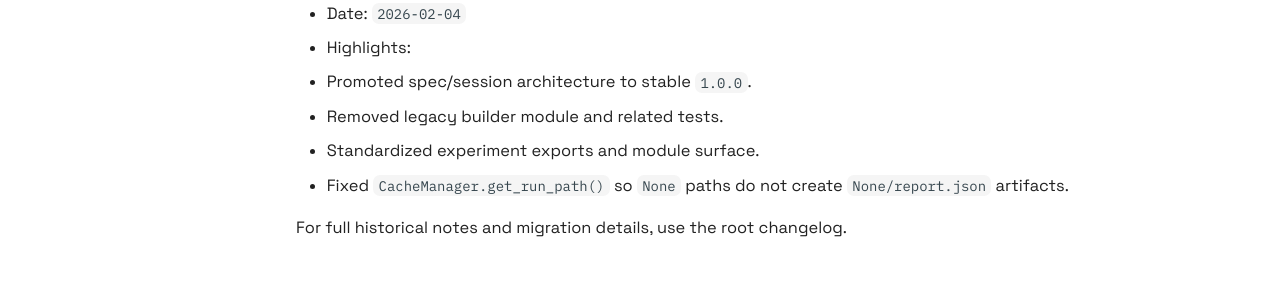
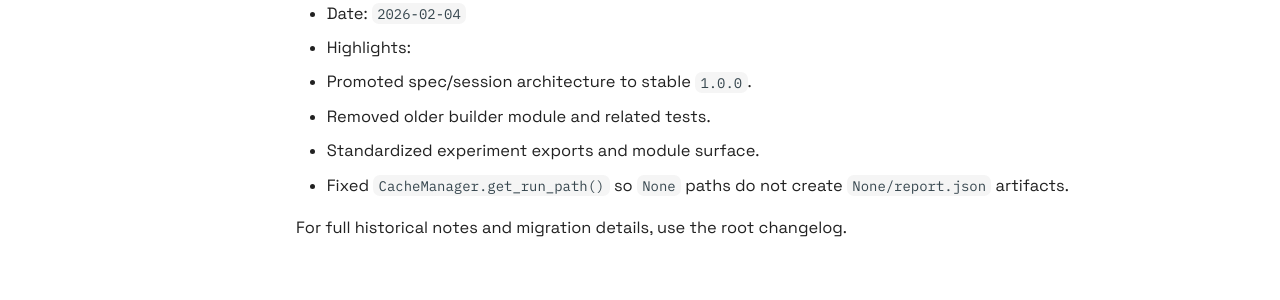
Before and after one commit to Pittawat2542/themis, an MkDocs documentation site: the page built from docs/CHANGELOG.md, in a window 1280 px wide. Shown: the part 425-725 px from the top of the page. Built offline with MkDocs 1.6.1 and Material for MkDocs 9.7.7, drawn with Linux system fonts in a browser that asks for light colours; comment, search, counter and statistics services are not loaded; the version menu is left out.

```diff
--- a/docs/CHANGELOG.md
+++ b/docs/CHANGELOG.md
@@ -8,7 +8,7 @@ Canonical release history lives in the repository root at [`CHANGELOG.md`](https
 - Date: `2026-02-04`
 - Highlights:
   - Promoted spec/session architecture to stable `1.0.0`.
-  - Removed legacy builder module and related tests.
+  - Removed older builder module and related tests.
   - Standardized experiment exports and module surface.
   - Fixed `CacheManager.get_run_path()` so `None` paths do not create `None/report.json` artifacts.
 
```
Also changed, not shown: docs/guides/ci-cd.md (+1 -1 lines).
